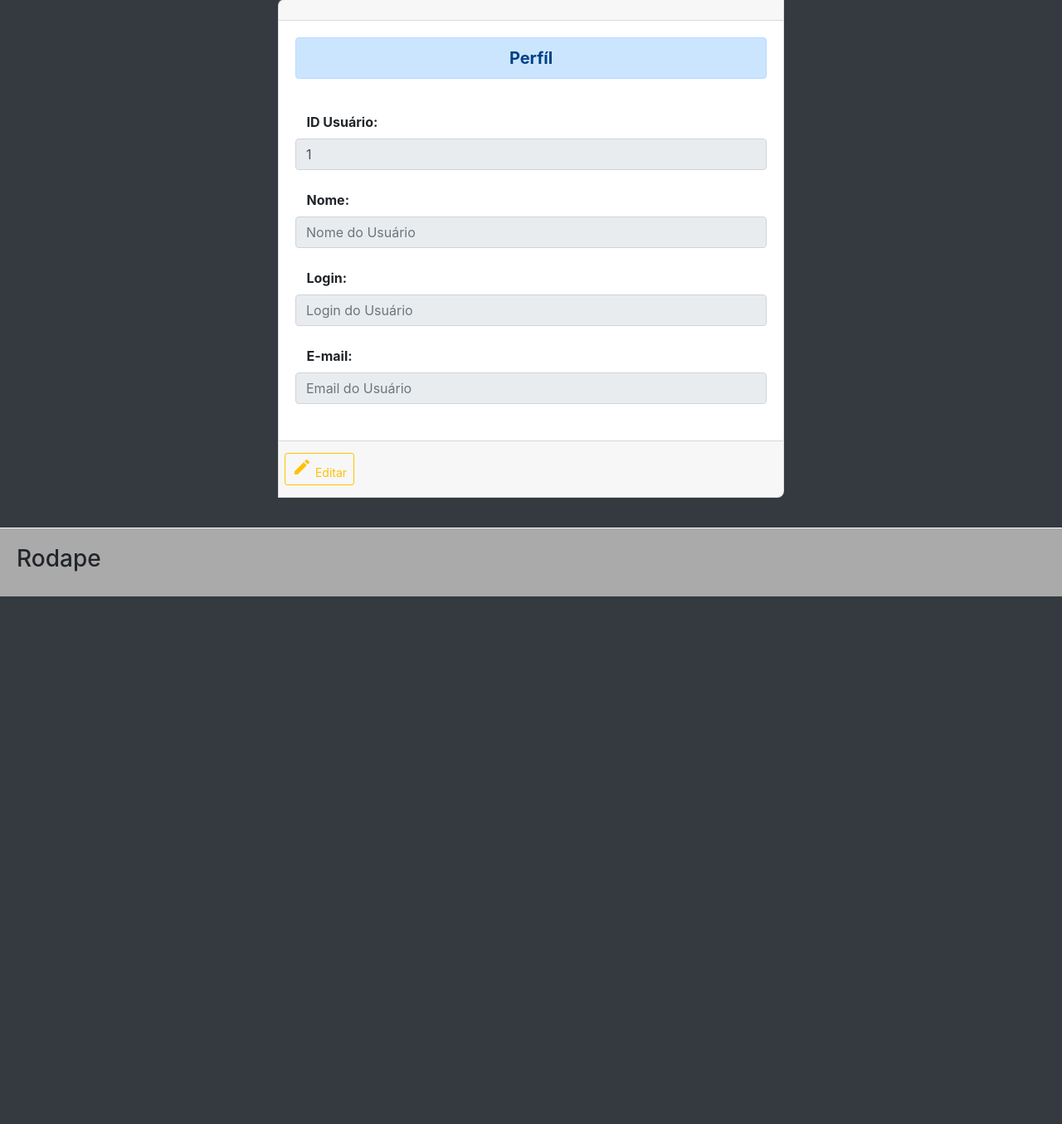
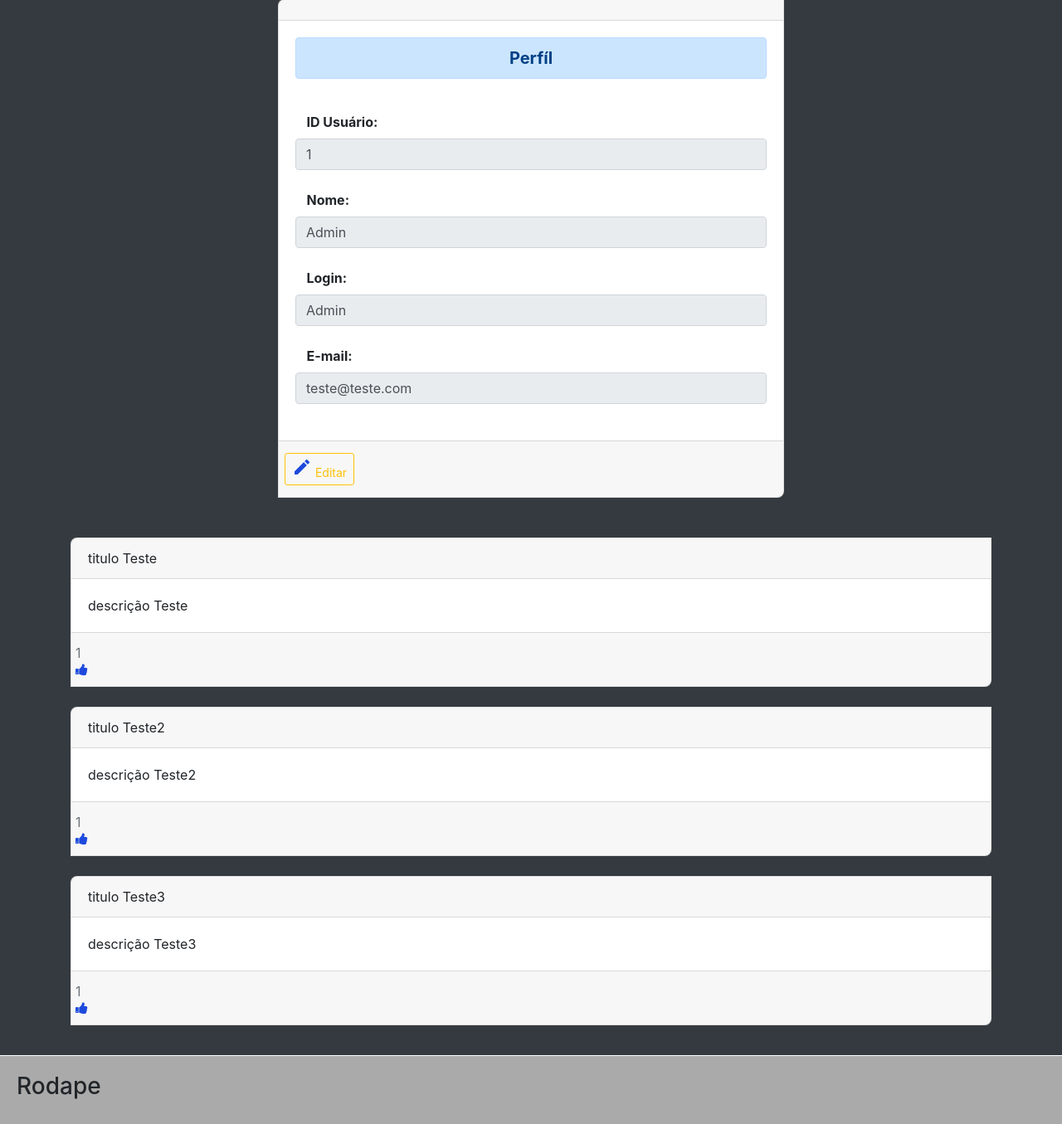
Before and after one commit to NFDeap/sislogin, a PHP site: page /userindex.php in a window 1280 px wide. Shown: the part 105-1460 px from the top of the page at 83% size. Before the commit the page ends 824 px from the top, so only its background shows below. Run offline with PHP 8.4, Linux system fonts and the light colour scheme; a user stored in the database is signed in; data comes from the database, SQL or seed files in the repository; both versions use the stored data as it was after the commit; data that the repository does not hold is empty; some libraries are stand-ins or nearby versions.

Commit message:
parei no arquivo likedeslike.php

```diff
--- a/sislogin/cabecalhoUser.php
+++ b/sislogin/cabecalhoUser.php
@@ -33,6 +33,18 @@ $validacoes = new Validacoes();
 
 <link rel="stylesheet" type="text/css" href="css/style.css">
 
+<link href="https://stackpath.bootstrapcdn.com/font-awesome/4.7.0/css/font-awesome.min.css" rel="stylesheet" integrity="sha384-wvfXpqpZZVQGK6TAh5PVlGOfQNHSoD2xbE+QkPxCAFlNEevoEH3Sl0sibVcOQVnN" crossorigin="anonymous">
+
+	<!-- jQuery first, then Popper.js, then Bootstrap JS -->
+	<script src="https://ajax.googleapis.com/ajax/libs/jquery/3.4.1/jquery.min.js"></script>
+	<script src="https://cdnjs.cloudflare.com/ajax/libs/popper.js/1.14.7/umd/popper.min.js" integrity="sha384-UO2eT0CpHqdSJQ6hJty5KVphtPhzWj9WO1clHTMGa3JDZwrnQq4sF86dIHNDz0W1" crossorigin="anonymous"></script>
+	<script src="https://stackpath.bootstrapcdn.com/bootstrap/4.3.1/js/bootstrap.min.js" integrity="sha384-JjSmVgyd0p3pXB1rRibZUAYoIIy6OrQ6VrjIEaFf/nJGzIxFDsf4x0xIM+B07jRM" crossorigin="anonymous"></script>
+  <script src="https://ajax.googleapis.com/ajax/libs/jqueryui/1.12.1/jquery-ui.min.js"></script>
+  <script src="https://cdnjs.cloudflare.com/ajax/libs/jquery/3.4.1/jquery.min.js"></script>
+
+
+
+
 
 </head>
 <body class="bg-dark">
--- a/sislogin/classes/crud.php
+++ b/sislogin/classes/crud.php
@@ -75,5 +75,6 @@ class Crud extends Database
 	{
 		return $this->connection->real_escape_string($texto);
 	}
+
 }
 ?>
--- /dev/null
+++ b/sislogin/classes/likes.php
@@ -0,0 +1,23 @@
+<?php
+include_once 'database.php';
+include_once('validacoes.php');
+include_once('crud.php');
+
+class Likes extends Database
+{
+    public function __construct()
+	{
+		parent::__construct(); //Executa o método construtor da classe Pai (Database)
+    }
+
+    public function like()
+    {
+        $crud = new Crud();
+
+        $query = "SELECT * FROM posts";
+        $result = $crud->getDados($query);
+
+        return $result;
+
+    }
+}
--- a/sislogin/css/style.css
+++ b/sislogin/css/style.css
@@ -55,3 +55,26 @@ table tbody tr th .btnTable{
 .card {
     border-radius: 8px 0px 8px 0px;
 }
+
+.like-btn {
+    transition: linear 0.3s;
+    background-color: rgb(16, 83, 230);
+    border-color:  rgb(16, 83, 230) !important;
+}
+
+.isActive {
+    transition: linear 0.3s;
+    background-color: rgb(5, 165, 5);
+    border-color:  rgb(5, 165, 5) !important;
+}
+
+.fa {
+    font-size: 1.2em;
+  }
+  .fa-thumbs-down, .fa-thumbs-o-down {
+    transform:rotateY(180deg);
+  }
+
+  i {
+    color: rgb(29, 74, 221);
+  }
--- /dev/null
+++ b/sislogin/likedeslike.php
@@ -0,0 +1,76 @@
+<?php
+include('classes/likes.php');
+
+$like = new Likes();
+
+$result = $like->like();
+
+?>
+
+<div class="container">
+
+    <div class="row">
+
+        <div class="col">
+
+            <?php foreach ($result as $post) : ?>
+                <div class="card text">
+                    <div class="card-header">
+                        <?php echo $post['titulo'] ?>
+                    </div>
+                    <div class="card-body">
+                        <div class="text-left">
+                            <p class="card-text">
+                                <?php echo $post['descricao'] ?>
+                            </p>
+                        </div>
+
+
+                    </div>
+
+                    <div class="card-footer text-muted text-center">
+                        <div class="row align-right">
+                            <span>1</span>
+                        </div>
+                        <div class="row">
+                            <i class="fa fa-thumbs-up" aria-hidden="true" data-id="<?php echo $post['id']; ?>"></i>
+                            <p id="demo"></p>
+                        </div>
+                    </div>
+
+                </div>
+                <br>
+            <?php endforeach; ?>
+
+        </div>
+    </div>
+</div>
+
+<br>
+
+<script>
+    $(document).ready(function() {
+
+        $('.like-btn').on('click', function(){
+            var post_id = $($this).data('id');
+            document.getElementById("demo").innerHTML = post_id;
+        });
+
+      /*   document.getElementById("likeBtn").addEventListener(
+            "click",
+            function(event) {
+                if (event.target.value === "Like") {
+                    event.target.value = "Liked";
+                } else {
+                    event.target.value = "Like";
+                }
+            },
+            false
+        );
+
+        $('#likeBtn').on('click', function() {
+            $('#likeBtn').toggleClass('isActive');
+        }); */
+
+    });
+</script>
--- a/sislogin/userindex.php
+++ b/sislogin/userindex.php
@@ -14,7 +14,7 @@ if(!isset($_SESSION['id_usuario'])) { //Se ainda não estiver logado
 
 <?php
 
-if(isset($_GET['id_usuario'])){
+/* if(isset($_GET['id_usuario'])){
 
     $id_usuario = $crud->limpaTexto($_GET['id_usuario']);
     $resultado = $crud->getDados("SELECT * FROM usuarios WHERE id_usuario=$id_usuario");
@@ -26,7 +26,7 @@ if(isset($_GET['id_usuario'])){
       $situacao = $linha['situacao'];
     }
 
-}
+} */
 
 ?>
 
@@ -67,7 +67,7 @@ if(isset($_GET['id_usuario'])){
                                             <strong>Nome:</strong>
                                             </label>
                                             <input class="form-control" readonly type="text" id="nome" name="nome" class="form-control mb-4" maxlength="50" placeholder="Nome do Usuário" required
-                                            value="<?php echo $nome_usuario ?>" />
+                                            value="<?php echo $_SESSION['nome_usuario'] ?>" />
 
                                             <br>
 
@@ -77,7 +77,7 @@ if(isset($_GET['id_usuario'])){
                                             <strong>Login:</strong>
                                             </label>
                                             <input class="form-control" readonly type="text" id="login" name="login" class="form-control mb-4" placeholder="Login do Usuário" maxlength="20" required
-                                            value="<?php echo $login ?>" />
+                                            value="<?php echo $_SESSION['login'] ?>" />
 
                                             <br>
 
@@ -87,7 +87,7 @@ if(isset($_GET['id_usuario'])){
                                             <strong>E-mail:</strong>
                                             </label>
                                             <input class="form-control md-4" readonly type="email" id="email" name="email" class="form-control mb-4" placeholder="Email do Usuário" maxlength="50" required
-                                            value="<?php echo $email ?>" >
+                                            value="<?php echo $_SESSION['email']?>" >
 
                                             <br>
 
@@ -114,6 +114,11 @@ if(isset($_GET['id_usuario'])){
             </div>
         </div>
     </div>
+
+    <?php
+    include_once("likedeslike.php");
+    ?>
+
 </div>
 
 <?php
```
Also changed, not shown: sislogin/bd.sql (+26 -0 lines), sislogin/login.php (+9 -7 lines), sislogin/valida_usuario.php (+0 -23 lines).
